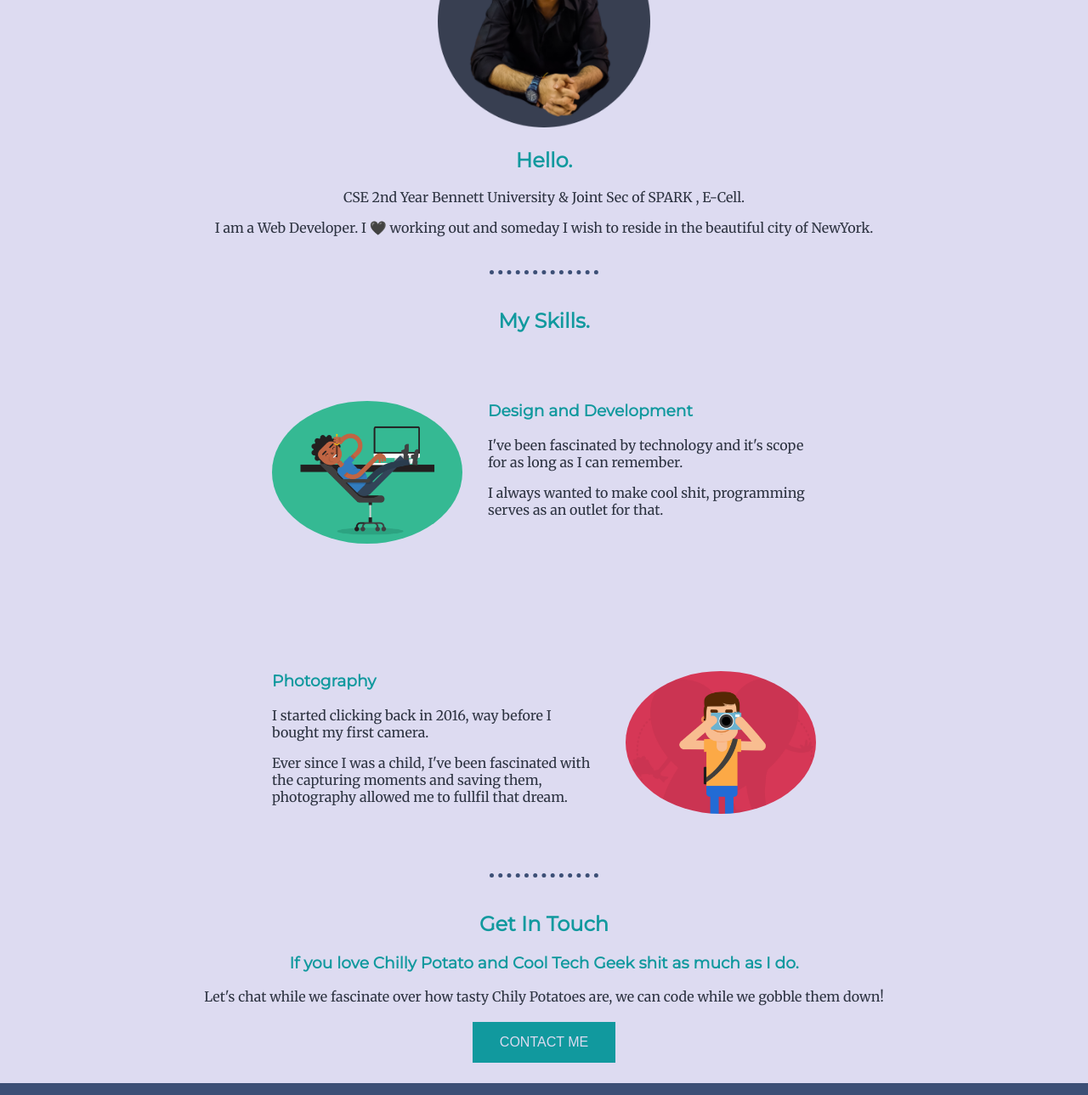
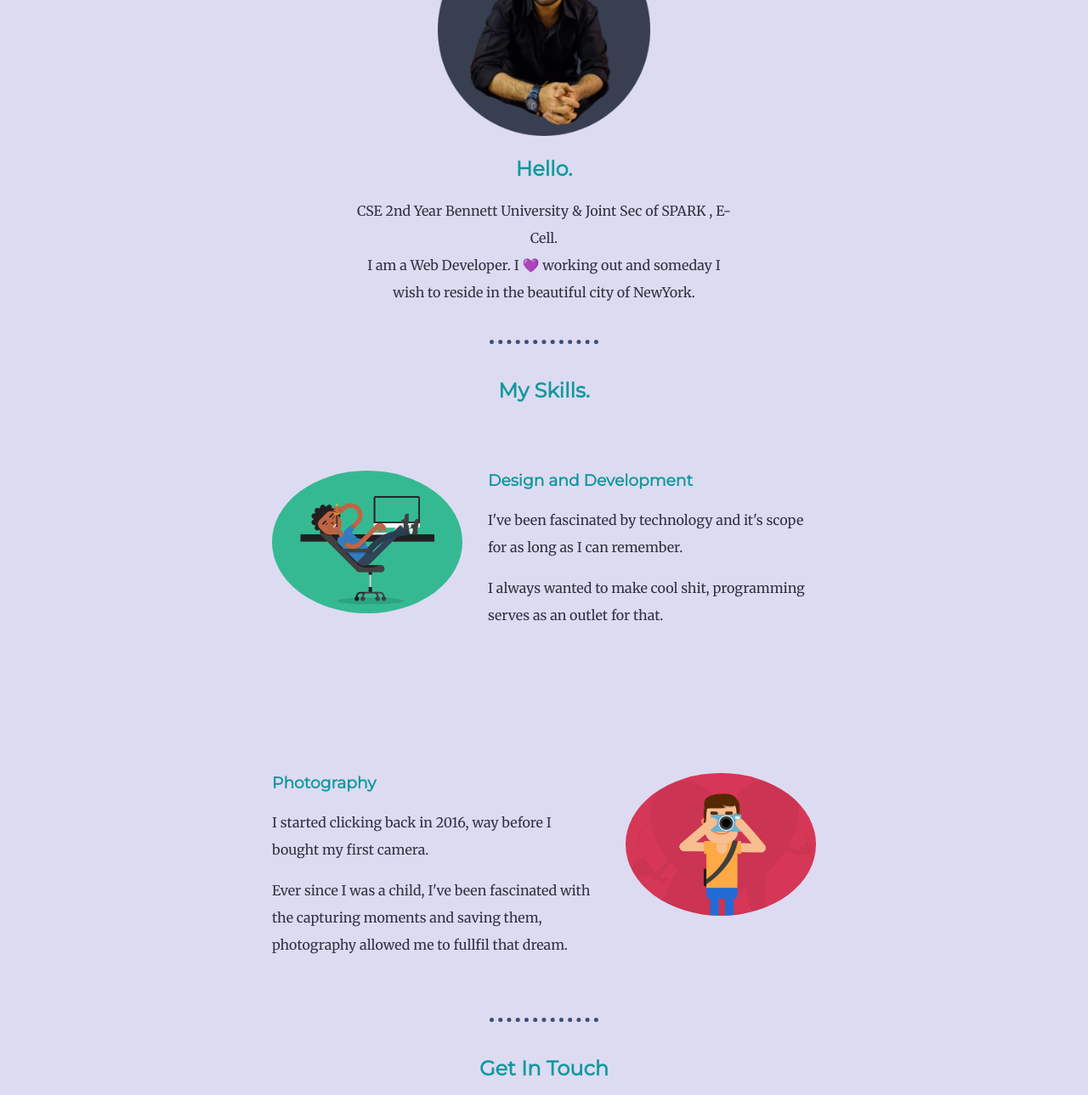
Before and after one commit to ANMOLCODES/animated-portfolio, a plain HTML site: page index.html in a window 1280 px wide. Shown: the part 815-2104 px from the top of the page at 85% size. Drawn offline with Linux system fonts and the light colour scheme.

Commit message:
scrollbar + minor changes

```diff
--- /dev/null
+++ b/css/scrollbar.css
@@ -0,0 +1,15 @@
+::-webkit-scrollbar{
+    width: 20px;
+}
+::-webkit-scrollbar-track{
+    border: 15px solid #383F51;
+    box-shadow: inset0 0 2.5px 2 px rgba(0, 0, 0, .5);
+}
+::-webkit-scrollbar-thumb{
+    background: linear-gradient(
+        50deg,
+        #66BFBF,
+        #383F51
+    );
+    border-radius: 50px;
+}
--- a/css/style.css
+++ b/css/style.css
@@ -47,13 +47,13 @@ h3{
 }
 .middle-cloud{
     position: absolute;
-    left: 200px;
+    left: 230px;
     bottom: 540px;
 }
 .bottom-cloud{
     position: absolute;
-    right: 200px;
-    top: 230px;
+    right: 240px;
+    top: 290px;
 }
 .skyline{
     width: 65%;
@@ -65,9 +65,16 @@ h3{
 .middle-container h3{
     color: #11999E;
 }
+.middle-container p{
+    line-height: 2;
+}
+.intro{
+    width: 35%;
+    margin: auto;
+}
 .skill-row{
     width: 50%;
-    margin: 80px auto 80px auto;
+    margin: 80px auto 70px auto;
     text-align: left;
 }
 
@@ -76,7 +83,7 @@ h3{
 } */
 .profile-img{
     width: 250px;
-    margin-top: 20px;
+    margin-top: 30px;
 }
 .tech-work{
     width: 35%;
@@ -90,9 +97,15 @@ h3{
     float: right;
     margin-left: 30px;
 }
+
+.contact-message{
+    width: 45%;
+    margin: 30px auto 30px auto;
+}
 .button{
     background-color: #11999E;
     border: none;
+    border-radius: 5%;
     color: #DDDBF1;
     padding: 15px 32px;
     text-align: center;
@@ -103,7 +116,7 @@ h3{
     cursor: pointer;
     -webkit-transition-duration: 0.4s; /* Safari */
     transition-duration: 0.4s;
-
+    margin-bottom: 20px;
 }
 .button:hover{
     background-color: #383F51;
@@ -129,3 +142,6 @@ h3{
 .bottom-container span{
     color: #66BFBF;
 }
+.copyright{
+    font-size: .75rem;
+}
--- a/index.html
+++ b/index.html
@@ -5,6 +5,7 @@
     <meta name="viewport" content="width=device-width, initial-scale=1.0">
     <title>Anmol Arora</title>
     <link rel="stylesheet" href="css/style.css">
+    <link rel="stylesheet" href="css/scrollbar.css">
     <link rel="icon" href="assets/images/favicon.png">
     <link rel="preconnect" href="https://fonts.gstatic.com">
     <link rel="preconnect" href="https://fonts.gstatic.com">
@@ -24,8 +25,10 @@
         <div class="profile">
             <img src="assets/images/anmol.png" class="profile-img" alt="Profile-img">
             <h2>Hello.</h2>
-            <p>CSE 2nd Year Bennett University & Joint Sec of SPARK , E-Cell.</p>
-            <p>I am a Web Developer. I 🖤 working out and someday I wish to reside in the beautiful city of NewYork.</p>
+            <p class="intro">CSE 2nd Year Bennett University & Joint Sec of SPARK , E-Cell.
+            <br>
+            I am a Web Developer. I 💜   working out and someday I wish to reside in the beautiful city of NewYork.</p>
+            <p></p>
         </div>
         <hr>
         <div class="skills">
@@ -48,8 +51,8 @@
         <hr>
         <div class="contact-me">
             <h2>Get In Touch</h2>
-            <h3>If you love Chilly Potato and Cool Tech Geek shit as much as I do.</h3>
-            <p>Let's chat while we fascinate over how tasty Chily Potatoes are, we can code while we gobble them down!</p>
+            <h3 class="contact-message">If you love Chilly Potato and Cool Tech Geek shit as much as I do.</h3>
+            <p class="contact-message">Let's chat while we fascinate over how tasty Chily Potatoes are, we can code while we gobble them down!</p>
             <a class="btn" href="mailto:mr.anmolarora@outlook.com" target="_top"><button class="button">CONTACT ME</button></a>
         </div>
         <br>
@@ -60,7 +63,7 @@
             <a href="https://www.linkedin.com/in/anmolarora1/" target="_blank"><i class="fab fa-linkedin fa-2x"></i></a>
             <a href="https://github.com/ANMOLCODES" target="_blank"><i class="fab fa-github-square fa-2x"></i></a>
             <a href="https://www.instagram.com/anmoltookthese/?hl=en" target="_blank"><i class="fab fa-instagram-square fa-2x"></i></a>
-        <p>© 2020 <span>Anmol Arora</span>.</p>
+        <p class="copyright">© 2020 <span>Anmol Arora</span>.</p>
         <br>
     </div>
 
```
